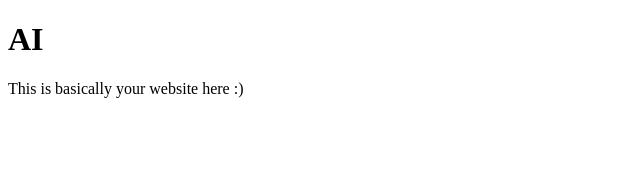
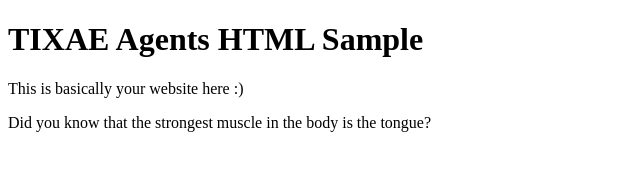
Before and after one commit to Ilyasuuu/demo, a plain HTML site: page index.html in a window 1280 px wide. Shown: the whole page, without its empty margins (0-640 px from the left). Drawn offline with Linux system fonts and the light colour scheme.

Commit message:
Update index.html

```diff
--- a/index.html
+++ b/index.html
@@ -3,12 +3,12 @@
     <head>
         <meta charset="UTF-8" />
         <meta name="viewport" content="width=device-width, initial-scale=1.0" />
-        <title>AI HEALTHCARE CHATBOT</title>
+        <title>TIXAE Agents HTML Sample</title>
     </head>
     <body>
-        <h1>AI</h1>
+        <h1>TIXAE Agents HTML Sample</h1>
         <p>This is basically your website here :)</p>
-
+        <p>Did you know that the strongest muscle in the body is the tongue?</p>
 
 
 <div style="width: 0; height: 0;" id="VG_OVERLAY_CONTAINER">
@@ -20,7 +20,7 @@
 <script defer>
     (function() {
         window.VG_CONFIG = {
-            ID: "7ejqq4v39l3iqt9o", // YOUR AGENT ID
+            ID: "2ywpljudoqgzb48f", // YOUR AGENT ID
             region: 'eu', // YOUR ACCOUNT REGION
             render: 'bottom-right', // can be 'full-width' or 'bottom-left' or 'bottom-right'
             stylesheets: [
```
